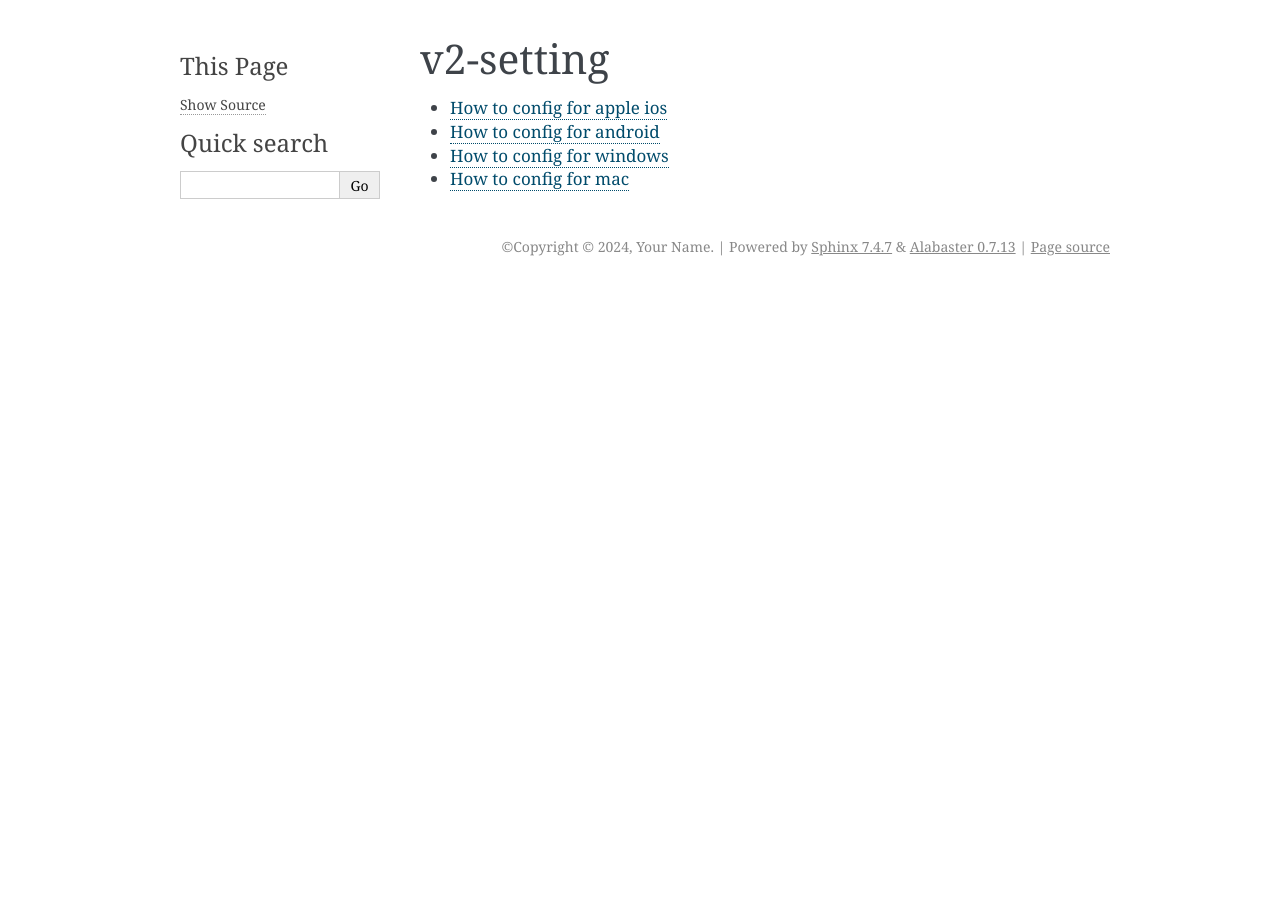
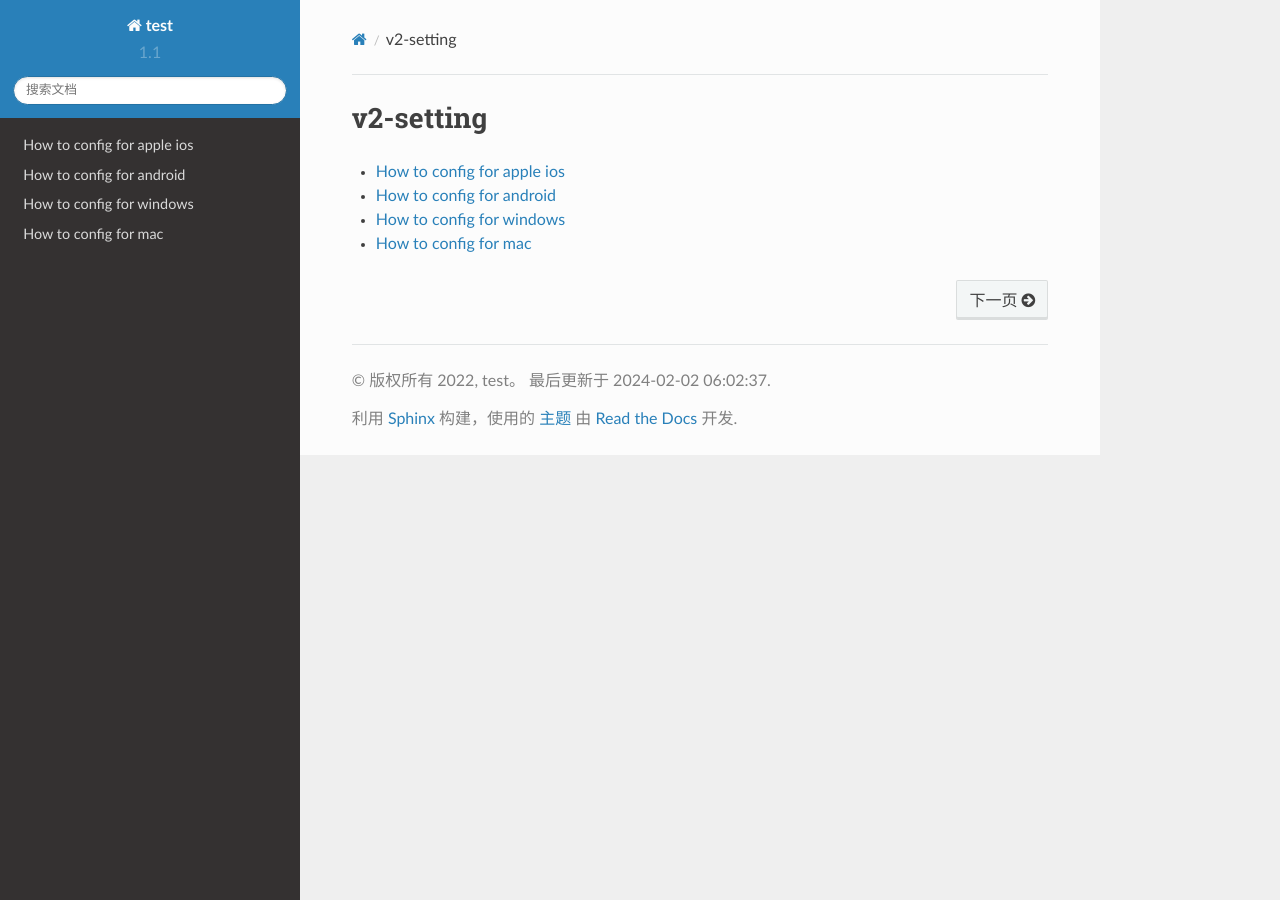
Before and after one commit to summerlucky/jiyun-doc-en, a Sphinx documentation site: the page built from source/index.rst, in a window 1280 px wide. Built offline with Sphinx 7.4.7 and the Read the Docs theme 2.0.0, drawn with Linux system fonts in a browser that asks for light colours; some of the changed lines change nothing that is shown.

Commit message:
Update conf.py

```diff
--- a/source/conf.py
+++ b/source/conf.py
@@ -1,96 +1,164 @@
-# -*- coding: utf-8 -*-
+# Configuration file for the Sphinx documentation builder.
+#
+# For the full list of built-in configuration values, see the documentation:
+# https://www.sphinx-doc.org/en/master/usage/configuration.html
+
+# -- Project information -----------------------------------------------------
+# https://www.sphinx-doc.org/en/master/usage/configuration.html#project-information
+
+project = 'test'
+copyright = '2022, test'
+author = 'test'
+release = '1.1'
+
+version = "1.1"
+
+# -- General configuration ---------------------------------------------------
+# https://www.sphinx-doc.org/en/master/usage/configuration.html#general-configuration
+
+# 模板的存放路径， 自定义主题时使用
+templates_path = ['_templates']
+
+language = 'zh_CN'
+
+# 构建需要的sphinx版本, 可以控制构建的最低sphinx版本
+# 当版本低于设置版本时则无法构建
+needs_sphinx = '5.3.0'
+
+# 构建所需的插件,
+# 当不存在所设置的插件时，则会触发警告，不会停止构建
+# needs_extensions = {'sphinxcontrib.something': '1.5'}
+
+# Options for extensions
 import os
 import sys
-from datetime import datetime
 
-# -- Project information -----------------------------------------------------
+sys.path.append(os.path.abspath("./_ext"))
 
-project = 'Your Project Name'
-author = 'Your Name'
-copyright = 'Copyright © {year}, {author}'.format(year=datetime.now().year, author=author)
-
-# -- General configuration ---------------------------------------------------
-
-extensions = [
-    'sphinx.ext.autodoc',
-    'sphinx.ext.doctest',
-    'sphinx.ext.intersphinx',
-    'sphinx.ext.todo',
-    'sphinx.ext.viewcode',
-]
-
-# Add any paths that contain templates here, relative to this directory.
-templates_path = ['_templates']
-
-# List of patterns, relative to source directory, that match files and
-# directories to ignore when looking for source files.
-exclude_patterns = ['_build', 'Thumbs.db', '.DS_Store']
-
-# The master toctree document.
-master_doc = 'index'
+extensions = ['myst_parser', 'sphinx_rtd_theme']
 
 # -- Options for HTML output -------------------------------------------------
+# https://www.sphinx-doc.org/en/master/usage/configuration.html#options-for-html-output
 
-html_theme = 'alabaster'
+# html的主题，默认为alabaster，自带主题详细可见:https://www.sphinx-doc.org/en/master/usage/theming.html#builtin-themes
+html_theme = 'sphinx_rtd_theme'
+
+# html主题的相关设置
+html_theme_options = {"collapse_navigation": False, "navigation_depth": 6}
+
+# sphinx_rtd_theme 的相关配置
+# canonical_url =
+# analytics_id =
+# analytics_anonymize_ip = False
+# collapse_navigation = True
+# sticky_navigation = True
+# navigation_depth = 4
+# includehidden = True
+# titles_only =
+# logo_only =
+# display_version = True
+# prev_next_buttons_location = bottom
+# style_external_links = False
+# style_nav_header_background =
+# vcs_pageview_mode =
+
+# 静态文件的存放路径，例如css、js等，默认生成完后会输出到_static文件夹
+# 由于不需要构建此文件夹的文件，会自动忽略
 html_static_path = ['_static']
-html_show_sphinx = False  # Don't show "Created using Sphinx" in the footer
 
-# -- Options for Sphinx Extensions -------------------------------------------
+# 自定义js文件，路径必须是相对于html_static_path的路径， 也可以使用Sphinx.add_css_files()动态添加
+html_js_files = []
 
-# Add any paths that contain templates here, relative to this directory.
-templates_path = ['_templates']
+# 自定义css文件，路径必须是相对于html_static_path的路径，也可以使用Sphinx.add_css_files()动态添加
+html_css_files = []
 
-# -- Options for HTMLHelp output ---------------------------------------------
+# 与文档无关的其他资源的路径，由于无需构建此文件夹的文件，会自动忽略
+# 默认情况下，此路径下的文件会输出到生成的html的根目录
+html_extra_path = ["_extra"]
 
-# Output file base name for HTML help builder.
-htmlhelp_basename = 'YourProjectDoc'
+# 在页面底部显示上一次更新于某某时间
+html_last_updated_fmt = "%Y-%m-%d %H:%M:%S"
 
-# -- Options for LaTeX output ------------------------------------------------
+# 给每个标题或者描述添加永久链接, 默认为True,
+# 最好去除放置出现析构函数无法正常跳转问题
+html_permalinks = False
 
-latex_elements = {}
+# 自定义左侧栏
+# html_sidebars = {
+#     '**': ['globaltoc.html', 'sourcelink.html', 'searchbox.html'],
+# }
 
-# Grouping the document tree into LaTeX files. List of tuples
-# (source start file, target name, title, author, documentclass [howto/manual]).
-latex_documents = [
-    (master_doc, 'YourProject.tex', 'Your Project Documentation',
-     'Your Name', 'manual'),
-]
+# 默认生成的html的文件后缀名， 默认为.html
+html_file_suffix = ".html"
 
-# -- Options for manual page output ------------------------------------------
+# 生成的html文件的后缀，一般与html_file_suffix保持一致
+html_link_suffix = ".html"
 
-# One entry per manual page. List of tuples
-# (source start file, name, description, authors, manual section).
-man_pages = [
-    (master_doc, 'yourproject', 'Your Project Documentation',
-     [author], 1)
-]
+# 是否显示copyright, 默认为True
+html_show_copyright = True
 
-# -- Options for Texinfo output ----------------------------------------------
+# 是否显示页面下方的由sphinx创建, 默认为True
+html_show_sphinx = True
 
-# Grouping the document tree into Texinfo files. List of tuples
-# (source start file, target name, title, author, dir menu entry,
-# description, category)
-texinfo_documents = [
-    (master_doc, 'YourProject', 'Your Project Documentation',
-     author, 'YourProject', 'One line description of project.',
-     'Miscellaneous'),
-]
+# html全局索引的语言
+# html_search_language = 'zh'
 
-# -- Options for intersphinx extension ---------------------------------------
+html_search_options = {'dict': r"source/jieba.txt"}
 
-# Example configuration for intersphinx: refer to the Python standard library.
-intersphinx_mapping = {'https://docs.python.org/': None}
+# 为不同类型的源文件选择不同的解析器
+# source_parsers = {'.md': 'recommonmark.parser.CommonMarkParser'}
 
-# -- Options for autodoc extension -------------------------------------------
 
-# If true, '()' will be appended to :func: etc. cross-reference text.
-add_function_parentheses = True
+# 识别不同的扩展名为源文件，默认情况下只会将rst识别为源文件
+source_suffix = {
+    '.rst': 'restructuredtext',
+    '.txt': 'markdown',
+    '.md': 'markdown',
+}
 
-# If true, the current module name will be prepended to all description
-# unit titles (such as .. function::).
-add_module_names = True
+# 根文档的rst文件的文档名称，其实就是source下面的index.rst文件的名称，可以自定义
+root_doc = "index"
 
-# -- Options for todo extension ----------------------------------------------
+# 查找源文件时排除的规则, 以conf所在路径为基准
+# 此处排除的规则也会影响到html_static_path和html_extra_path内容的获取
+exclude_patterns = [r"jieba.txt"]
 
-# If true, `todo` and `todoList` produce output, else they produce nothing.
-todo_include_todos = True
+# 与上述exclude_patterns相反，查找源文件的规则，以conf所在路径为基准
+# 默认情况下，不设置include_patterns和exclude_patterns，会直接查找conf路径下的所有文件
+# 如果include_patterns设置为空列表，会导致所有源文件都无法读取
+# include_patterns = []
+
+# 在build时是否将warning警告相关信息显示在输出中， 默认为false
+keep_warnings = True
+
+# 抑制警告的方法, 是一个列表
+suppress_warnings = []
+
+# 对于无法查找的引用触发警告, 默认为False， 但已触发
+# nitpicky = True
+
+# 图形、表格、代码块如果有标题，自动添加编号, 默认为False
+numfig = True
+
+# 默认的源代码高亮的语言，默认值为default， 类似于python3
+highlight_language = 'default'
+
+# 设置不同类型源代码 高亮的设置，使用的是 Pygments配置，
+# 不同语言是不同的配置：https://pygments.org/docs/lexers/
+# highlight_options = {}
+
+# 代码高亮的风格, 如未设置，则使用默认样式或者使用sphinx指定的html样式
+pygments_style = 'sphinx'
+
+html_title = ""
+
+# locale_dirs = ['./locale/zh_CN/LC_MESSAGES/sphinx.mo']
+
+# 搜索结果是否显示详细细节
+html_show_search_summary = True
+
+# 是否显示版本，对于read the doc来说就是左上角的版本号
+display_version = True
+
+# 是否显示查看源码链接
+html_show_sourcelink = False
```
